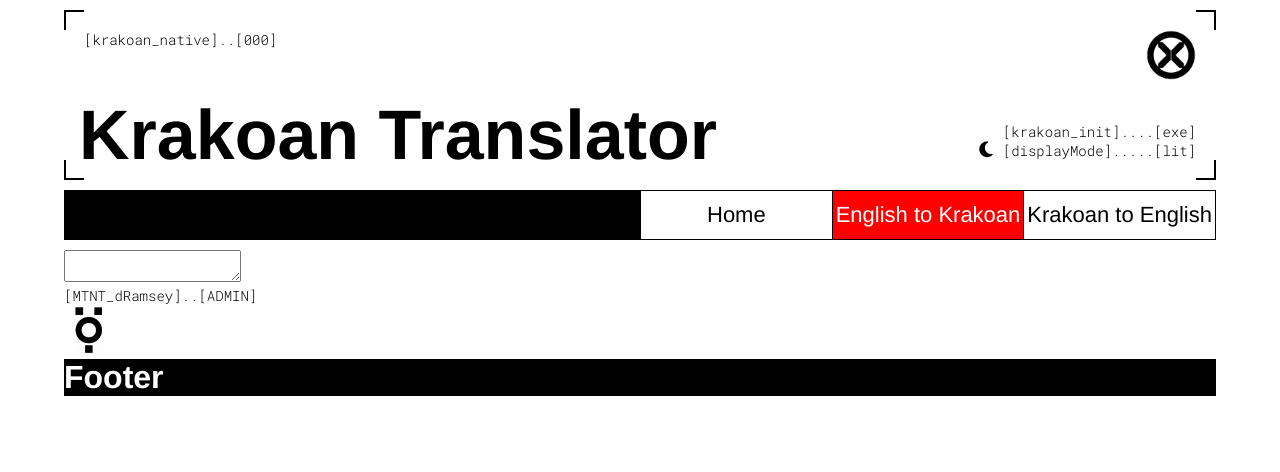
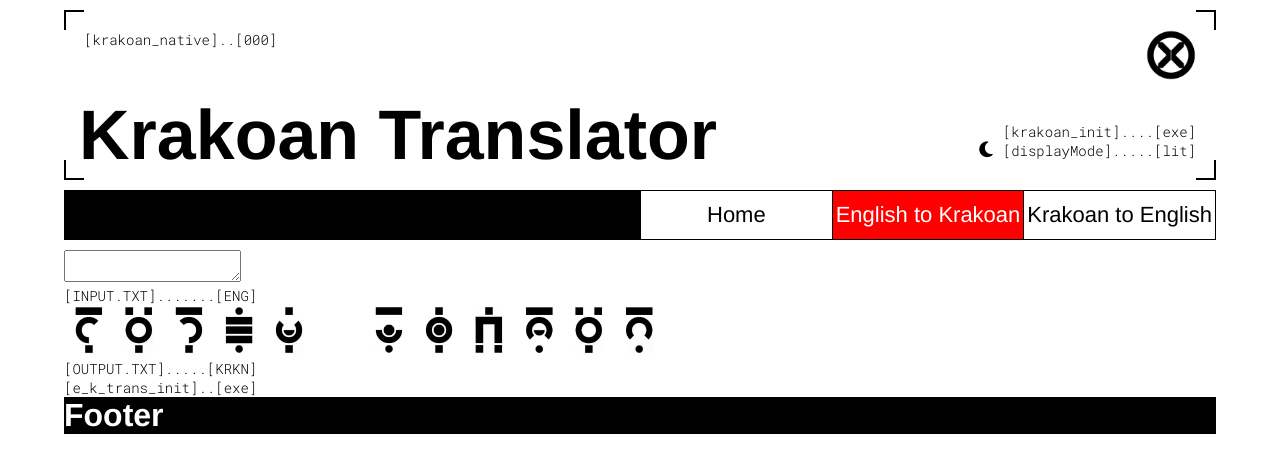
Before and after one commit to CaseyPitman/krakoan-translator, a React (Create React App) app: page /#/english-to-krakoan in a window 1280 px wide. Shown: the top 472 px of the page. Built offline with nearby package versions, Linux system fonts and the light colour scheme.

Commit message:
Added dummy krakoan output for styling purposes. Added info tags.

```diff
--- a/src/components/EnglishTranslate.js
+++ b/src/components/EnglishTranslate.js
@@ -13,29 +13,46 @@ import "../css/english-translate.css";
 const EnglishTranslate = () => {
   const [characters, setCharacters] = useState();
 
-  const importAll =(r)=>{
+  const importAll = r => {
     let images = {};
     r.keys().map((item, index) => {
       images[item.replace("./", "")] = r(item);
     });
     return images;
-  }
+  };
 
   const images = importAll(
     require.context("../images/krakoan-characters", false, /\.(png|jpe?g|svg)$/)
   );
-
 
   return (
     <div className='english-translate'>
       <div className='input-output-wrapper'>
         <div className='input-container'>
           <textarea className='english-input'></textarea>
-          <p className='info-tag'>[MTNT_dRamsey]..[ADMIN]</p>
+          <p className='info-tag'>[INPUT.TXT].......[ENG]</p>
         </div>
-        <div className='krakoan-output'>
-          <img src={images["A.jpg"].default} className='k-output-character' />
+        <div className='output-container'>
+          <div className='translated-text'>
+            <img src={images["C.jpg"].default} className='k-output-character' />
+            <img src={images["A.jpg"].default} className='k-output-character' />
+            <img src={images["S.jpg"].default} className='k-output-character' />
+            <img src={images["E.jpg"].default} className='k-output-character' />
+            <img src={images["Y.jpg"].default} className='k-output-character' />
+            <img src={images["space-bar.jpg"].default} className='k-output-character' />
+            <img src={images["P.jpg"].default} className='k-output-character' />
+            <img src={images["I.jpg"].default} className='k-output-character' />
+            <img src={images["T.jpg"].default} className='k-output-character' />
+            <img src={images["M.jpg"].default} className='k-output-character' />
+            <img src={images["A.jpg"].default} className='k-output-character' />
+            <img src={images["N.jpg"].default} className='k-output-character' />
+          </div>
+          <p className='info-tag'>[OUTPUT.TXT].....[KRKN]</p>
         </div>
+      </div>
+
+      <div className='k-e-trans-info-tag'>
+        <p className='info-tag'>[e_k_trans_init]..[exe]</p>
       </div>
     </div>
   );
```
Also changed, not shown: 1 other file (tests, documents, lock files or other folders).
